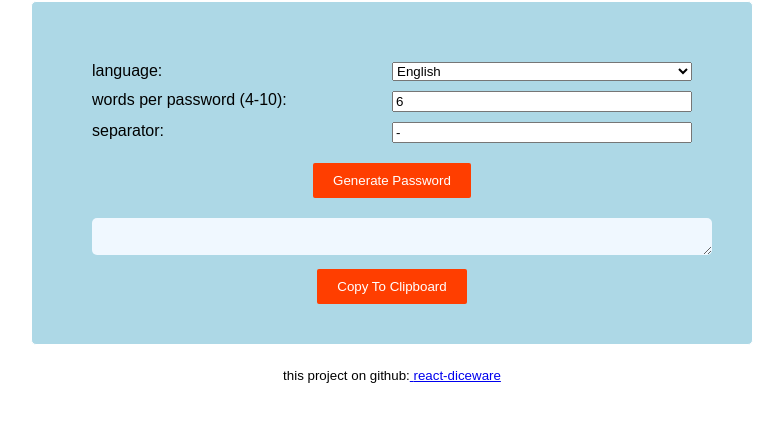
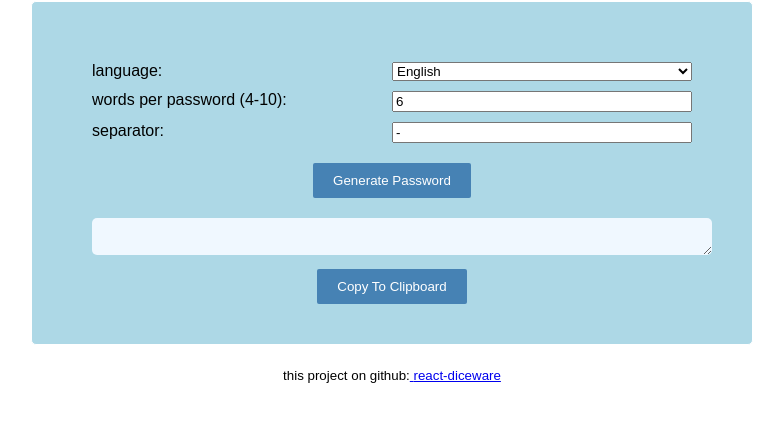
Before and after one commit to MaciekTalaska/react-diceware, a React app: page / in a window 1280 px wide. Shown: the part 79-500 px from the top of the page, without its empty margins (248-1031 px from the left). Built offline with nearby package versions, Linux system fonts and the light colour scheme.

Commit message:
button color changed

```diff
--- a/src/components/diceware-components/ui/dpgui.module.css
+++ b/src/components/diceware-components/ui/dpgui.module.css
@@ -1,5 +1,5 @@
 .button {
-  background: #ff3e00;
+  background: steelblue;
   color: white;
   border: none;
   border-radius: 2px;
```
